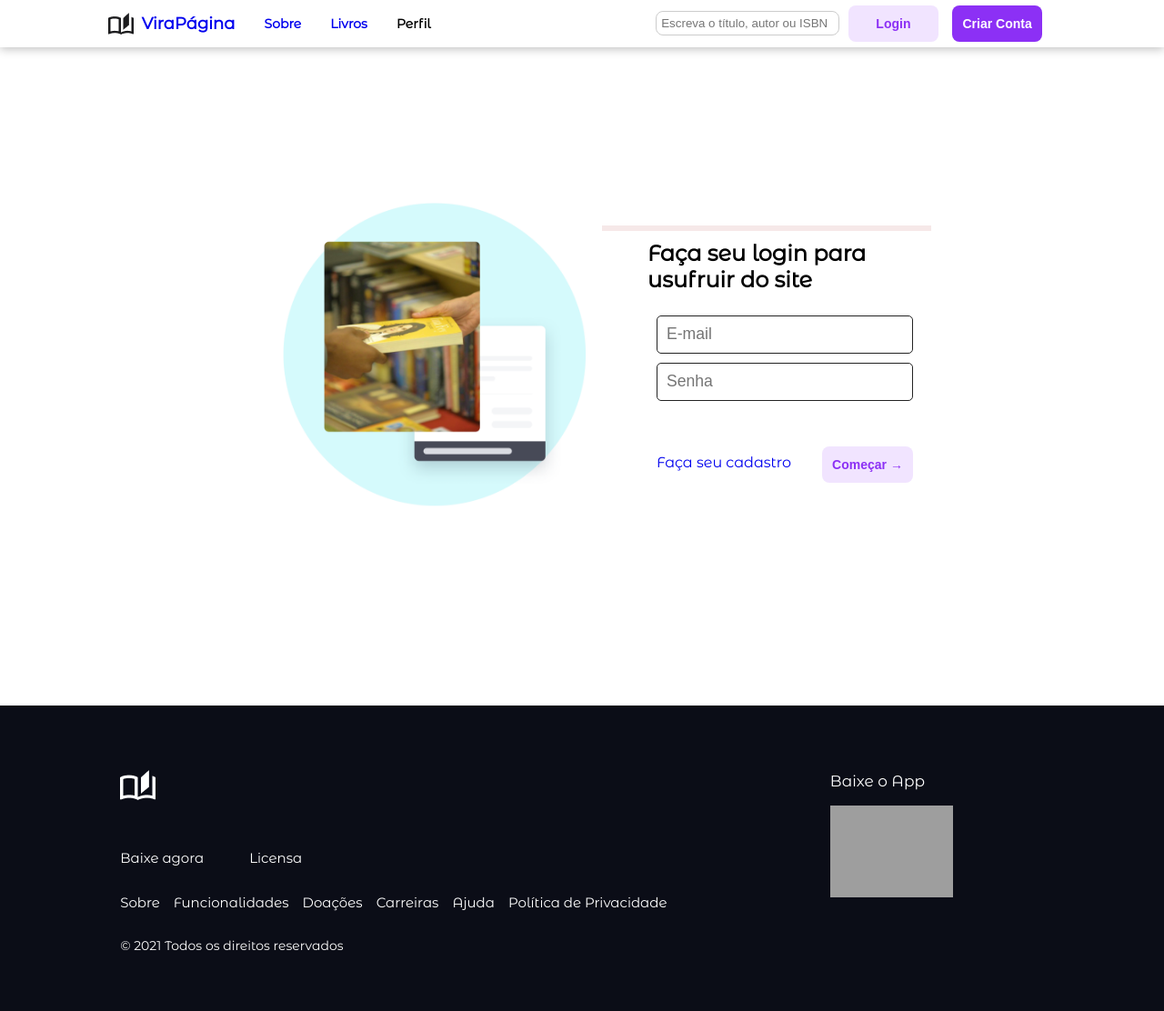
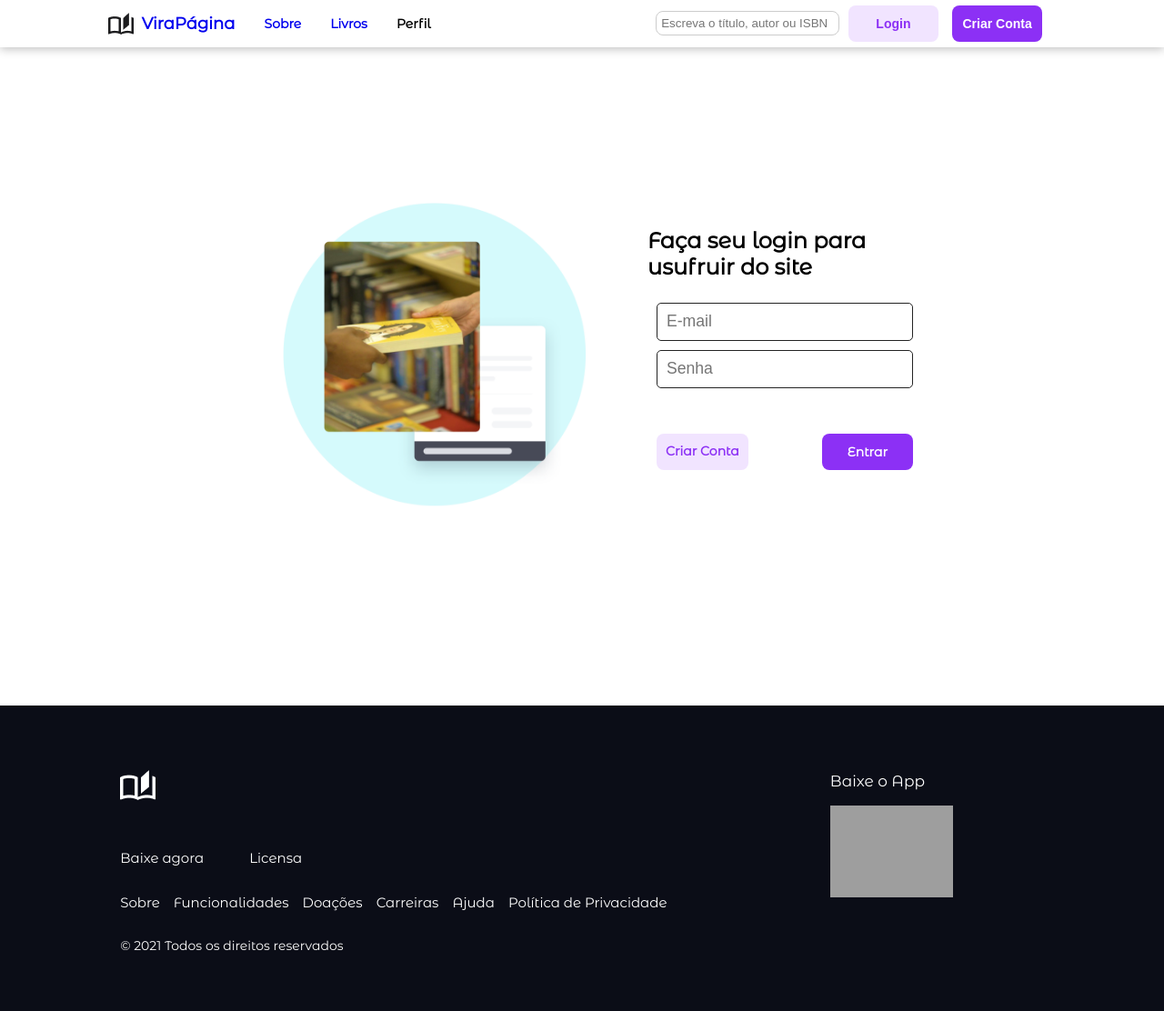
Before and after one commit to Lulq/viraPagina, a Node server app: page /usuarios/login in a window 1280 px wide. Shown: the whole page at 91% size. Run offline with Node 20, Linux system fonts and the light colour scheme; some libraries are stand-ins or nearby versions; grey boxes are pictures that could not be loaded.

Commit message:
CSS melhorado geralmente

```diff
--- a/public/css/style-login.css
+++ b/public/css/style-login.css
@@ -1,6 +1,15 @@
 @import url('https://fonts.googleapis.com/css?family=Montserrat+Alternates&display=swap');
 @import url('https://fonts.googleapis.com/css?family=Manrope&display=swap');
 
+:root{
+  --default-white: rgba(255, 255, 255, 1);
+  --default-purple: rgba(140,48,245,1);
+  --weak-purple: rgba(214, 177, 255, 1);
+  --pastel-blue: rgba(160, 220, 255, 1);
+  --pastel-green:rgba(193, 229, 192, 1);
+  --pastel-pink:rgba(255, 195, 216, 1);
+
+}
 
 body {
   font-family: 'Montserrat Alternates';
@@ -292,10 +301,38 @@ main{
   display: flex;
   align-items: center;
   justify-content: center;
-  color:blueviolet;
+  color:var(--default-purple);
   margin-bottom: 0;
-  background-color: rgb(224, 178, 178, .3);
+  background-color: rgba(214, 177, 255, .3);
   padding : 3px;
+}
+
+.link-cadastrar {
+  display: flex;
+  align-items: center;
+
+  background-color: rgba(241,228,255,1);
+  border-radius: 8px;
+  color: var(--default-purple) !important;
+  padding: 10px;
+  font-weight: bold;
+  font-size:14px;
+
+}
+
+.botao {
+  background-color:var(--default-purple);
+  color:white;
+  border:none;
+  border-radius:8px;
+  width: 100px;
+  height: 40px;
+  font-size:14px;
+  font-weight: 700;
+  align-items: center;
+  justify-content: center;
+  font-family: 'Montserrat Alternates', sans-serif;
+
 }
 
 .right .cadastro{
@@ -326,30 +363,8 @@ main{
 }
 
 
-.botao {
-  background-color:rgba(241,228,255,1);
-  color: rgba(140,48,245,1);
-  border:none;
-  border-radius:8px;
-  width: 100px;
-  height: 40px;
-  font-size:14px;
-  font-weight: 700;
-  align-items: center;
-  justify-content: center;
 
-}
 
-/* .right .form button {
-    height: 40px;
-    border-radius: 3px;
-    border: none;
-    background-color: #2EC5CE;
-    color: #fff;
-    font-size: 1.1rem;
-    margin-bottom: 5px;
-    cursor: pointer;
-} */
 
 footer {
 
--- a/public/css/style-perfil.css
+++ b/public/css/style-perfil.css
@@ -65,6 +65,12 @@ header #wfind.header-right input {
 header #wfind.header-right button {
   width: 150px;
   margin-right: 15px;
+
+}
+
+header #wfind.header-right form {
+  display: flex;
+  align-items: center;
 
 }
 
--- a/public/css/style.css
+++ b/public/css/style.css
@@ -80,6 +80,12 @@ header #wfind.header-right button {
     margin-right: 15px;
 
 }
+header #wfind.header-right form {
+    display: flex;
+    align-items: center;
+
+ }
+
 /* ================= Fim do Header com Campo de busca =================== */
 
 .logo {
--- a/views/login.ejs
+++ b/views/login.ejs
@@ -38,8 +38,8 @@
         </div>
         <div class="right">
             <div class="header">
-                <% if(typeof mensagem !== "undefined") { %>
-                    <h5 class="confirmation-message"> <%= mensagem %> </h5>
+                <% if(typeof mensagem !== "undefined" && mensagem != '') { %>
+                    <h5 class="confirmation-message" > <%= mensagem %> </h5>
                 <% } %>
                 <h2><strong>Faça seu login para usufruir do site</strong></h2>
             </div>
@@ -53,8 +53,8 @@
                 <div class="cadastro">
 
                     <!-- <button class="cadastrar" id="button" href='/usuarios/cadastro'>Faça seu cadastro</button> -->
-                    <a  class="link-cadastrar" href="/usuarios/cadastro">Faça seu cadastro</a>
-                    <button class="botao" type="submit" > Começar → </button>
+                    <a  class="link-cadastrar" href="/usuarios/cadastro">Criar Conta</a>
+                    <button class="botao" type="submit" >Entrar</button>
                 </div>
             </form>
         </div>
--- a/views/perfil.ejs
+++ b/views/perfil.ejs
@@ -24,11 +24,9 @@
             </div>
             <div class="header-right" id="wfind">
                 <form action="/livros/pesquisa" method="POST">
-                    <input class="text" type="text" name="termo" placeholder="Escreva o título, autor ou ISBN">
+                    <input type="text" name="termo" placeholder="Escreva o título, autor ou ISBN">
                     <button type="submit" class="left">Buscar</button>
                 </form>
-
-
             </div>
         </header>
 
```
Also changed, not shown: public/css/style-livros.css (+7 -0 lines), views/buscaLivros.ejs (+5 -4 lines), views/livros.ejs (+4 -3 lines), views/perfilLivro.ejs (+4 -3 lines), views/seus-livros.ejs (+5 -2 lines).
